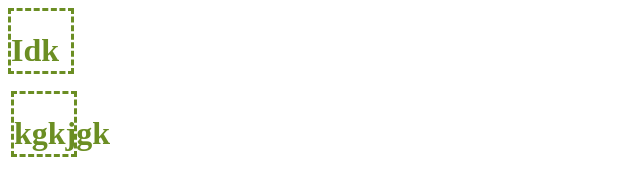
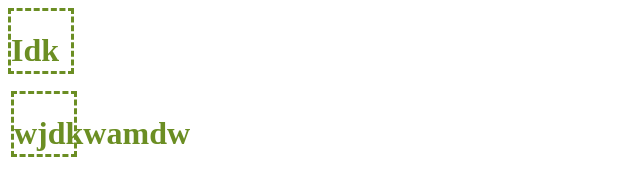
Before and after one commit to umersacirovic2006/first_rep, a plain HTML site: page index.html in a window 1280 px wide. Shown: the whole page, without its empty margins (0-640 px from the left). Drawn offline with Linux system fonts and the light colour scheme.

Commit message:
new message

```diff
--- a/index.css
+++ b/index.css
@@ -3,4 +3,5 @@ div{
     width: 60px;
     height: 60px;
     border: dashed;
+
 }
--- a/index.html
+++ b/index.html
@@ -10,7 +10,7 @@
 <body>
 <div>
     <h1>Idk</h1>
-    <div><h1>kgkjgk</h1></div>
+    <div><h1>wjdkwamdw</h1></div>
 </div>
 
 
```
